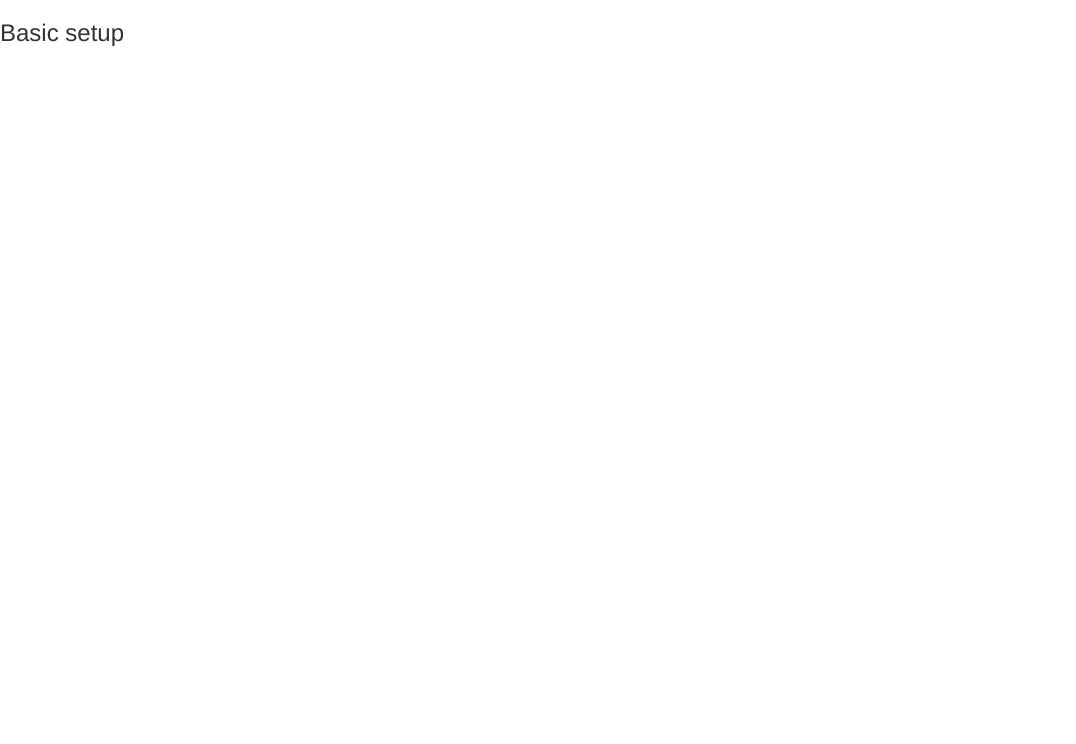
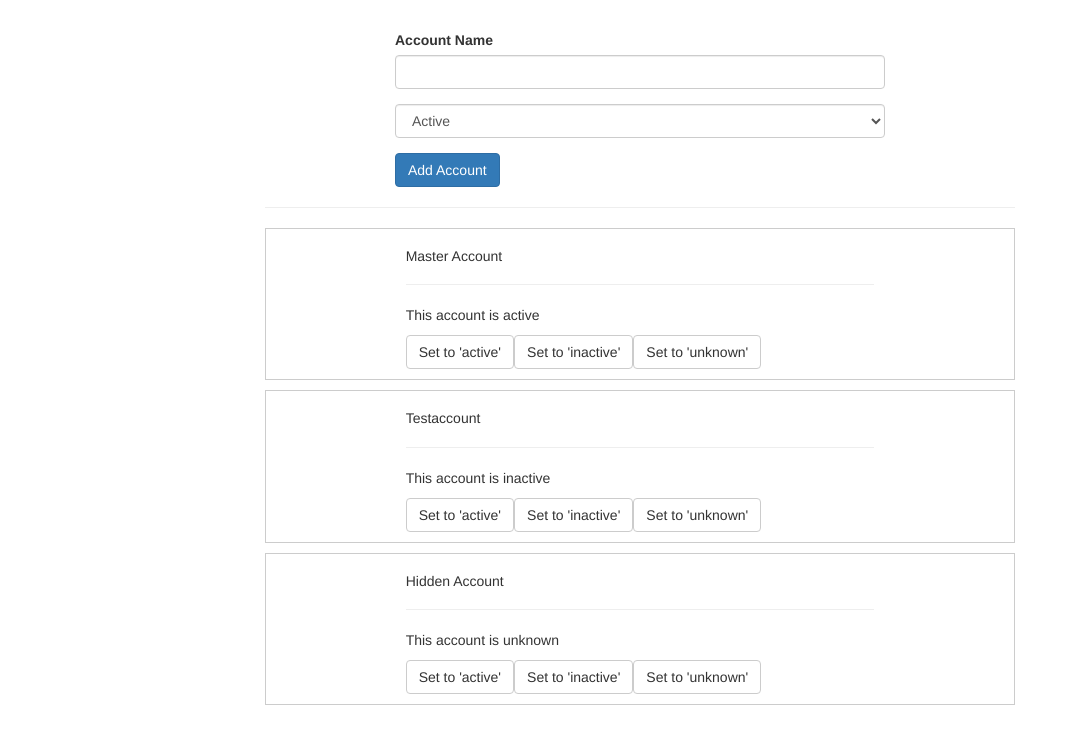
Before and after one commit to csaba-farkas/angular-udemy, an Angular app: page / in a window 1280 px wide. Shown: the top 744 px of the page, without its empty margins (0-1076 px from the left). Built offline with nearby package versions, Linux system fonts and the light colour scheme.

Commit message:
Section complete

```diff
--- /dev/null
+++ b/src/app/account/account.component.css
@@ -0,0 +1,5 @@
+.row {
+  border: 1px solid #ccc;
+  margin: 10px 0;
+  padding: 10px 0;
+}
--- /dev/null
+++ b/src/app/account/account.component.html
@@ -0,0 +1,10 @@
+<div class="row">
+  <div class="col-xs-12 col-md-8 col-md-offset-2">
+    <h5>{{ account.name }}</h5>
+    <hr>
+    <p>This account is {{ account.status }}</p>
+    <button class="btn btn-default" (click)="onSetTo('active')">Set to 'active'</button>
+    <button class="btn btn-default" (click)="onSetTo('inactive')">Set to 'inactive'</button>
+    <button class="btn btn-default" (click)="onSetTo('unknown')">Set to 'unknown'</button>
+  </div>
+</div>
--- /dev/null
+++ b/src/app/account/account.component.ts
@@ -0,0 +1,20 @@
+import { Component, Input } from '@angular/core';
+import { LoggingService } from '../logging.service';
+import { AccountsService } from '../accounts.service';
+@Component({
+  selector: 'app-account',
+  templateUrl: './account.component.html',
+  styleUrls: ['./account.component.css']
+})
+export class AccountComponent {
+  @Input() account: {name: string, status: string};
+  @Input() id: number;
+
+  constructor(private loggingService: LoggingService, private accountsService: AccountsService) {}
+
+  onSetTo(status: string) {
+    this.accountsService.updateStatus(this.id, status);
+    // this.loggingService.logStatusChange(status);
+    this.accountsService.statusUpdated.emit(status);
+  }
+}
--- /dev/null
+++ b/src/app/accounts.service.ts
@@ -0,0 +1,34 @@
+import { LoggingService } from "./logging.service";
+import { Injectable, EventEmitter } from "@angular/core";
+
+@Injectable()
+export class AccountsService {
+    accounts = [
+        {
+          name: 'Master Account',
+          status: 'active'
+        },
+        {
+          name: 'Testaccount',
+          status: 'inactive'
+        },
+        {
+          name: 'Hidden Account',
+          status: 'unknown'
+        }
+    ];
+
+    statusUpdated = new EventEmitter<string>();
+
+    constructor(private loggingService: LoggingService) {}
+
+    addAccount(name: string, status: string) {
+        this.accounts.push({name: name, status: status});
+        this.loggingService.logStatusChange(status);
+    }
+
+    updateStatus(id: number, status: string) {
+        this.accounts[id].status = status;
+        this.loggingService.logStatusChange(status);
+    }
+}
--- a/src/app/app.component.css
+++ b/src/app/app.component.css
@@ -0,0 +1,3 @@
+.container {
+  margin-top: 30px;
+}
--- a/src/app/app.component.html
+++ b/src/app/app.component.html
@@ -1 +1,12 @@
-<h3>Basic setup</h3>
+<div class="container">
+  <div class="row">
+    <div class="col-xs-12 col-md-8 col-md-offset-2">
+      <app-new-account></app-new-account>
+      <hr>
+      <app-account
+        *ngFor="let acc of accounts; let i = index"
+        [account]="acc"
+        [id]="i"></app-account>
+    </div>
+  </div>
+</div>
--- a/src/app/app.component.ts
+++ b/src/app/app.component.ts
@@ -1,9 +1,19 @@
-import { Component } from '@angular/core';
+import { Component, OnInit } from '@angular/core';
+import { AccountsService } from './accounts.service';
 
 @Component({
   selector: 'app-root',
   templateUrl: './app.component.html',
   styleUrls: ['./app.component.css']
 })
-export class AppComponent {
+export class AppComponent implements OnInit {
+    accounts: {name: string, status: string}[] = [];
+
+    constructor(private accountsService: AccountsService) {}
+
+    ngOnInit(): void {
+        //Called after the constructor, initializing input properties, and the first call to ngOnChanges.
+        //Add 'implements OnInit' to the class.
+        this.accounts = this.accountsService.accounts;
+    }
 }
--- /dev/null
+++ b/src/app/logging.service.ts
@@ -0,0 +1,5 @@
+export class LoggingService {
+    logStatusChange(status: string) {
+        console.log('A server status changed, new status: ' + status);
+    }
+}
--- /dev/null
+++ b/src/app/new-account/new-account.component.html
@@ -0,0 +1,23 @@
+<div class="row">
+  <div class="col-xs-12 col-md-8 col-md-offset-2">
+    <div class="form-group">
+      <label>Account Name</label>
+      <input
+        type="text"
+        class="form-control"
+        #accountName>
+    </div>
+    <div class="form-group">
+      <select class="form-control" #status>
+        <option value="active">Active</option>
+        <option value="inactive">Inactive</option>
+        <option value="hidden">Hidden</option>
+      </select>
+    </div>
+    <button
+      class="btn btn-primary"
+      (click)="onCreateAccount(accountName.value, status.value)">
+      Add Account
+    </button>
+  </div>
+</div>
--- /dev/null
+++ b/src/app/new-account/new-account.component.ts
@@ -0,0 +1,20 @@
+import { Component} from '@angular/core';
+import { LoggingService } from '../logging.service';
+import { AccountsService } from '../accounts.service';
+
+@Component({
+  selector: 'app-new-account',
+  templateUrl: './new-account.component.html',
+  styleUrls: ['./new-account.component.css']
+})
+export class NewAccountComponent {
+
+  constructor(private logginService: LoggingService, private accountsService: AccountsService) {
+      this.accountsService.statusUpdated.subscribe((status) => alert('New status: ' + status));
+  }
+
+  onCreateAccount(accountName: string, accountStatus: string) {
+    this.accountsService.addAccount(accountName, accountStatus);
+    // this.logginService.logStatusChange(accountStatus);
+  }
+}
```
Also changed, not shown: src/app/app.module.ts (+8 -2 lines), src/app/new-account/new-account.component.css (added).
